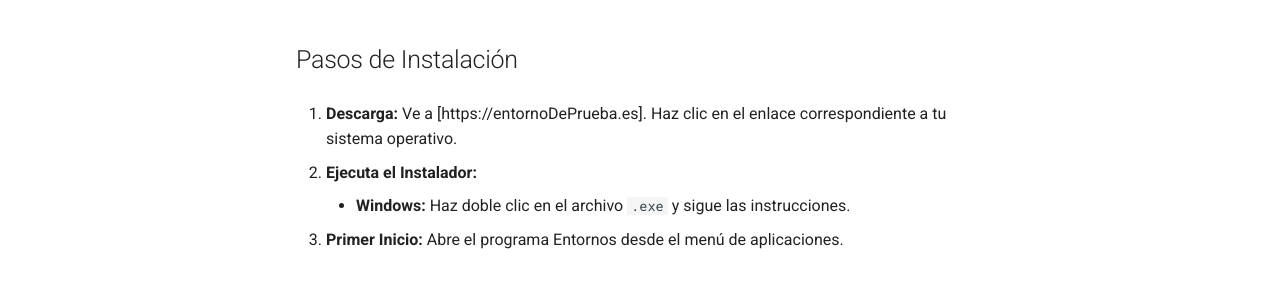
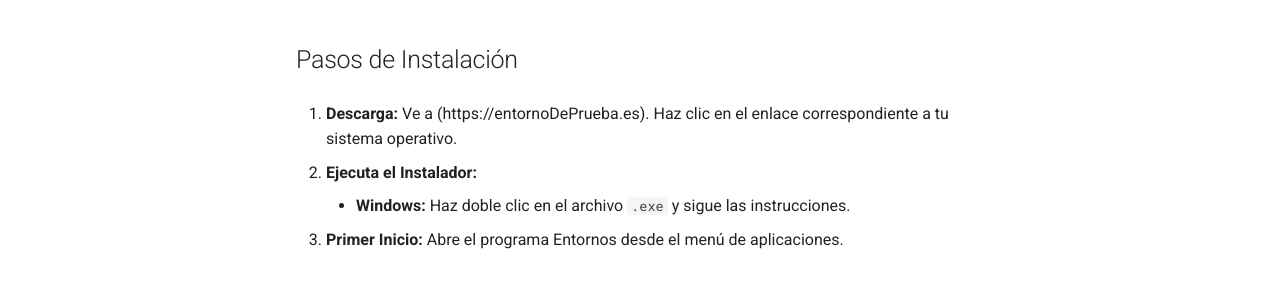
Before and after one commit to ana131repo/caballero_rodriguez_anaMaria_ED06_02_documentacion, an MkDocs documentation site: the page built from docs/guia/configuracion.md, in a window 1280 px wide and 923 px high. Shown: the part 477-773 px from the top of the window. Built offline with MkDocs 1.6.1 and Material for MkDocs 9.7.7, drawn with Linux system fonts in a browser that asks for light colours.

Commit message:
otros cambios

```diff
--- a/docs/guia/configuracion.md
+++ b/docs/guia/configuracion.md
@@ -12,7 +12,7 @@ Asegúrate de tener lo siguiente instalado:
 
 ## Pasos de Instalación
 
-1.  **Descarga:** Ve a [https://entornoDePrueba.es]. Haz clic en el enlace correspondiente a tu sistema operativo.
+1.  **Descarga:** Ve a (https://entornoDePrueba.es). Haz clic en el enlace correspondiente a tu sistema operativo.
 
 2.  **Ejecuta el Instalador:**
     * **Windows:** Haz doble clic en el archivo `.exe` y sigue las instrucciones.
```
